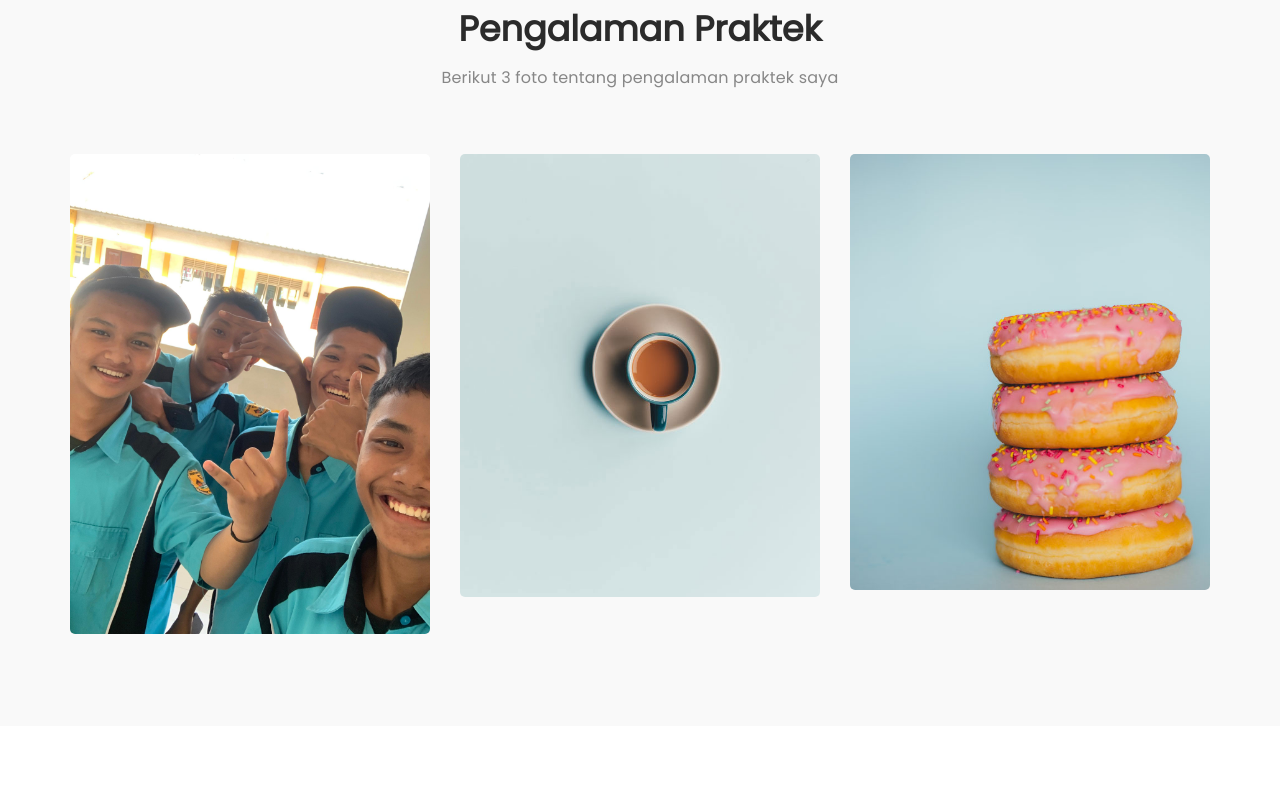
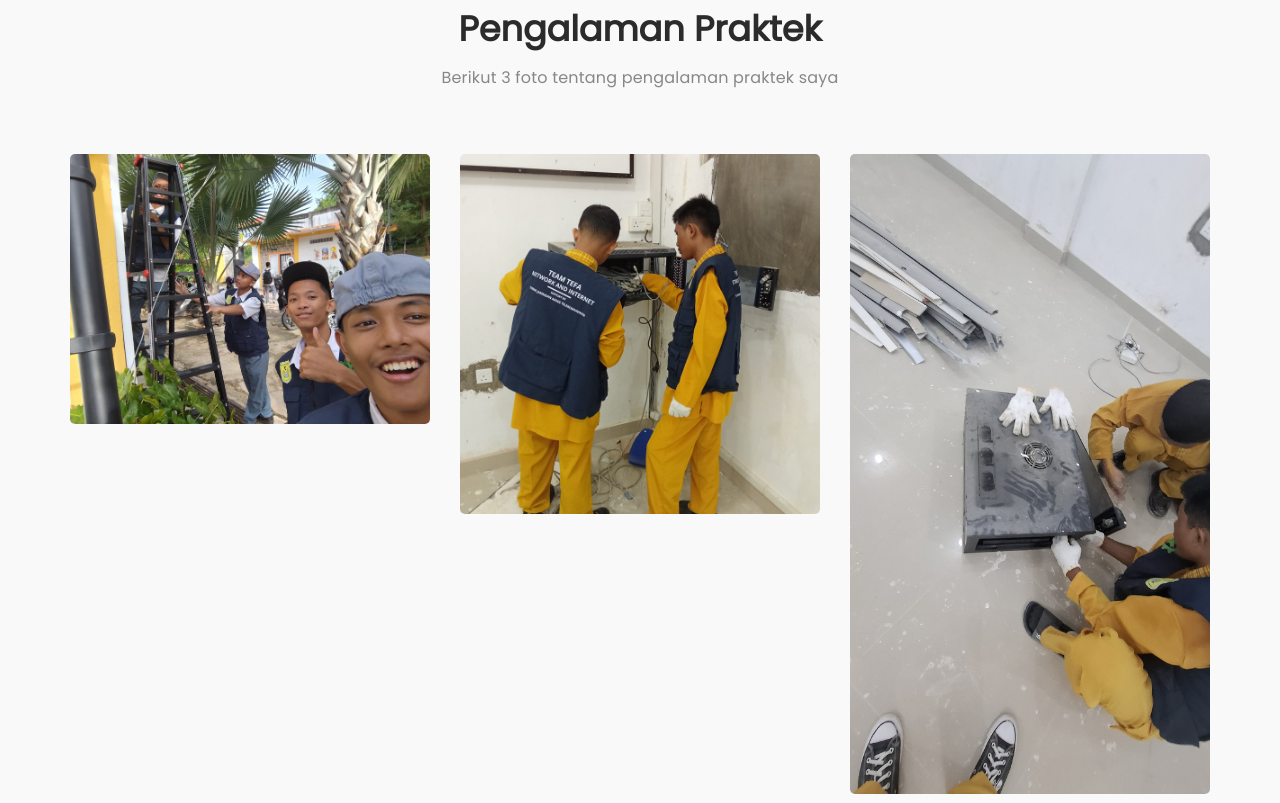
Before and after one commit to ilhamfahriakbar5-web/Projek-MPP-Vs-Code-Github, a plain HTML site: page index.html in a window 1280 px wide. Shown: the part 2329-3132 px from the top of the page. Drawn offline with Linux system fonts and the light colour scheme.

Commit message:
Add files via upload

```diff
--- a/index.html
+++ b/index.html
@@ -160,7 +160,7 @@ http://www.tooplate.com/view/2000-ilham
                                    <h4 class="white-color">Kerja Kelompok</h4>
                                    <h2>Kerja Sama Dengan Anggota TIm</h2>
                               </div>
-                              <img src="images/Foto 6.jpeg" class="img-responsive" alt="Work 1">
+                              <img src="images/Foto 3.jpeg" class="img-responsive" alt="Work 1">
                          </a>
                     </div>
                </div>
@@ -173,7 +173,7 @@ http://www.tooplate.com/view/2000-ilham
                                    <h4 class="white-color">Diskusi Bersama teman</h4>
                                    <h2>Pembongkaran Rak server dari dinding</h2>
                               </div>
-                              <img src="images/work-image3.jpg" class="img-responsive" alt="Work 2">
+                              <img src="images/Foto 4.jpeg" class="img-responsive" alt="Work 2">
                          </a>
                     </div>
                </div>
@@ -186,7 +186,7 @@ http://www.tooplate.com/view/2000-ilham
                                    <h4 class="white-color">Pembongkaran Rak server</h4>
                                    <h2>Membongkar Rak Server</h2>
                               </div>
-                              <img src="images/work-image1.jpg" class="img-responsive" alt="Work 3">
+                              <img src="images/Foto 5.jpeg" class="img-responsive" alt="Work 3">
                          </a>
                     </div>
                </div>
```
Also changed, not shown: Foto 3.jpeg (added), images/Foto 3.jpeg (added), images/Foto 4.jpeg (added), images/Foto 5.jpeg (added).
